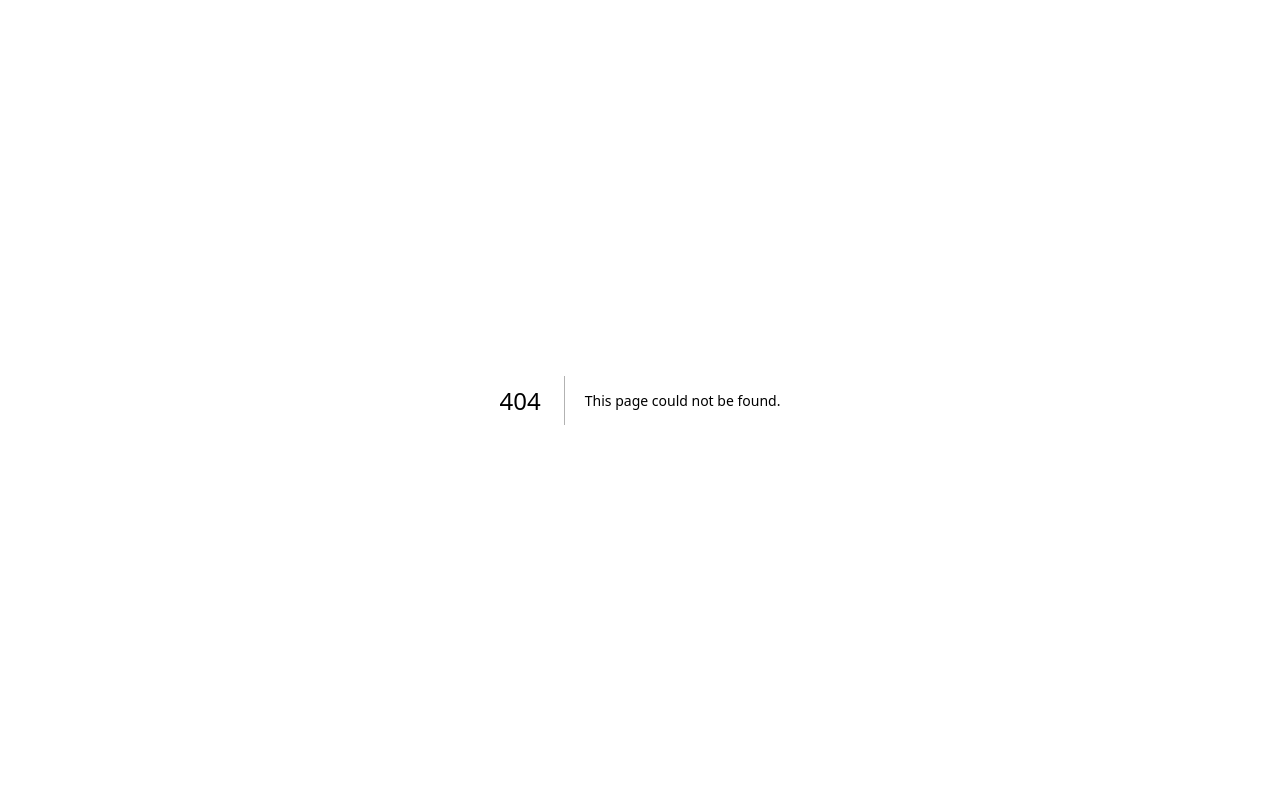
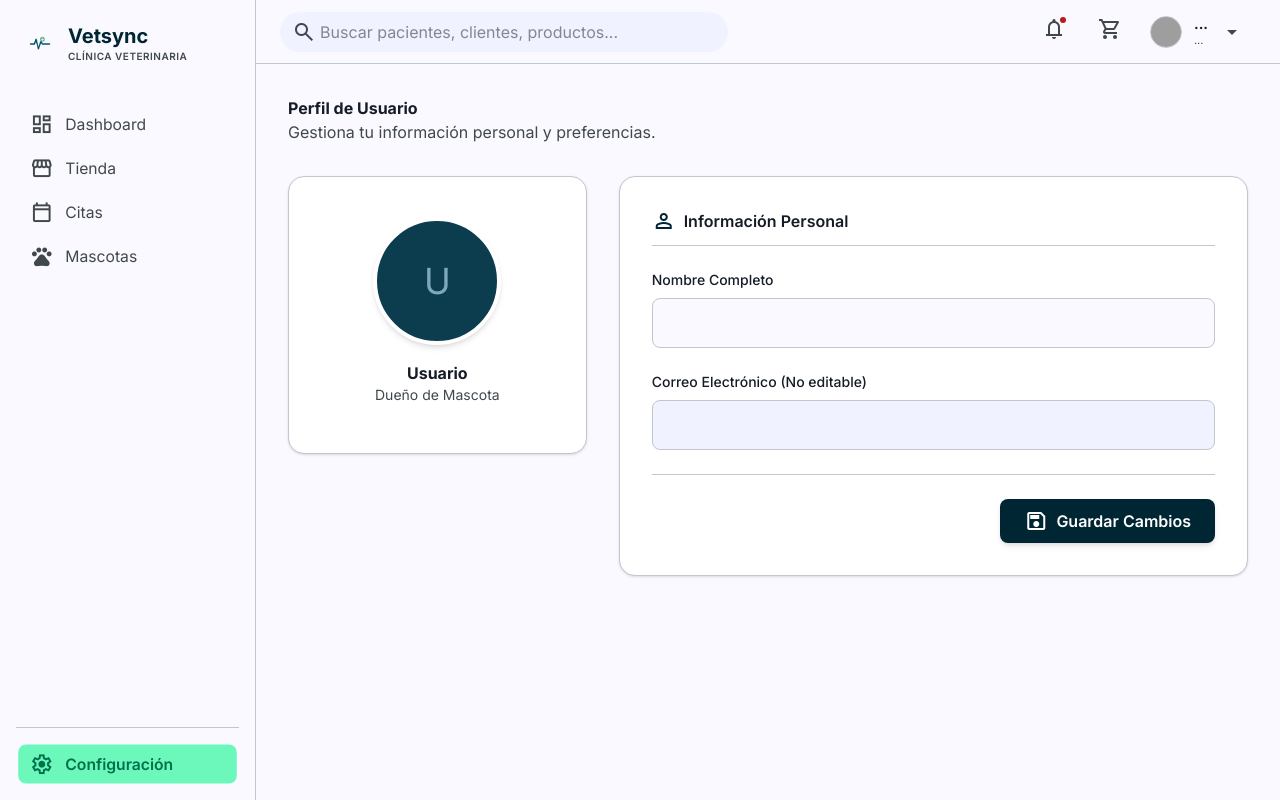
Before and after one commit to Kev287mejia/proyecto-veterinaria, a Next.js app: page /perfil in a window 1280 px wide. Before the commit this address had no page. Built offline with nearby package versions, Linux system fonts and the light colour scheme; no server answers; grey boxes are pictures that could not be loaded.

Commit message:
feat: add perfil page to resolve 404 error

```diff
--- /dev/null
+++ b/app/(dashboard)/perfil/page.tsx
@@ -0,0 +1,134 @@
+"use client";
+
+import React, { useState, useEffect } from 'react';
+import { createClient } from '@/utils/supabase/client';
+
+export default function Perfil() {
+  const [loading, setLoading] = useState(true);
+  const [saving, setSaving] = useState(false);
+  const [profile, setProfile] = useState<any>(null);
+  const [email, setEmail] = useState('');
+  const [fullName, setFullName] = useState('');
+  const [message, setMessage] = useState<{ type: 'success' | 'error', text: string } | null>(null);
+
+  const supabase = createClient();
+
+  useEffect(() => {
+    async function loadProfile() {
+      const { data: { user } } = await supabase.auth.getUser();
+      if (user) {
+        setEmail(user.email || '');
+        const { data: userProfile } = await supabase
+          .from('profiles')
+          .select('*')
+          .eq('id', user.id)
+          .single();
+
+        if (userProfile) {
+          setProfile(userProfile);
+          setFullName(userProfile.full_name || '');
+        }
+      }
+      setLoading(false);
+    }
+    loadProfile();
+  }, []);
+
+  const handleSave = async (e: React.FormEvent) => {
+    e.preventDefault();
+    setSaving(true);
+    setMessage(null);
+
+    const { data: { user } } = await supabase.auth.getUser();
+    if (user) {
+      const { error } = await supabase
+        .from('profiles')
+        .update({ full_name: fullName })
+        .eq('id', user.id);
+
+      if (error) {
+        setMessage({ type: 'error', text: 'Error al actualizar el perfil' });
+      } else {
+        setMessage({ type: 'success', text: 'Perfil actualizado con éxito' });
+      }
+    }
+    setSaving(false);
+  };
+
+  if (loading) {
+    return <div className="p-8">Cargando perfil...</div>;
+  }
+
+  const roleName = profile?.role === 'vet' ? 'Veterinario / Clínica' : 'Dueño de Mascota';
+
+  return (
+    <div className="space-y-8 pb-12">
+      <div className="mb-8">
+        <h1 className="text-headline-lg font-bold text-on-surface">Perfil de Usuario</h1>
+        <p className="text-on-surface-variant text-body-lg">Gestiona tu información personal y preferencias.</p>
+      </div>
+
+      <div className="grid grid-cols-1 xl:grid-cols-3 gap-8">
+        {/* Left Column: Avatar & Quick Info */}
+        <div className="bg-surface-container-lowest border border-outline-variant rounded-2xl p-6 flex flex-col items-center text-center xl:col-span-1 shadow-sm h-fit">
+          <div className="relative mb-4 mt-4">
+            <div className="w-32 h-32 rounded-full border-4 border-surface-container-lowest bg-primary-container flex items-center justify-center text-on-primary-container text-4xl shadow-md">
+              {fullName ? fullName.charAt(0).toUpperCase() : 'U'}
+            </div>
+          </div>
+          <h2 className="text-title-md font-bold text-on-surface">{fullName || 'Usuario'}</h2>
+          <p className="text-on-surface-variant text-sm mb-6">{roleName}</p>
+        </div>
+
+        {/* Right Column: Edit Form */}
+        <div className="bg-surface-container-lowest border border-outline-variant rounded-2xl p-8 xl:col-span-2 shadow-sm">
+          <h3 className="text-title-md font-semibold text-on-surface mb-6 border-b border-outline-variant pb-3 flex items-center gap-2">
+            <span className="material-symbols-outlined text-primary">person</span>
+            Información Personal
+          </h3>
+          <form onSubmit={handleSave} className="space-y-6">
+            <div className="grid grid-cols-1 gap-6">
+              <div>
+                <label className="block text-sm font-medium text-on-surface mb-2" htmlFor="full-name">Nombre Completo</label>
+                <input
+                  className="w-full px-4 py-3 rounded-lg border border-outline-variant bg-surface focus:ring-2 focus:ring-primary focus:border-primary transition-colors outline-none text-on-surface"
+                  id="full-name"
+                  type="text"
+                  value={fullName}
+                  onChange={(e) => setFullName(e.target.value)}
+                />
+              </div>
+              <div>
+                <label className="block text-sm font-medium text-on-surface mb-2" htmlFor="email">Correo Electrónico (No editable)</label>
+                <input
+                  className="w-full px-4 py-3 rounded-lg border border-outline-variant bg-surface-container-low text-on-surface-variant outline-none cursor-not-allowed"
+                  id="email"
+                  type="email"
+                  value={email}
+                  disabled
+                />
+              </div>
+            </div>
+
+            {message && (
+              <div className={`p-4 rounded-lg text-sm font-medium ${message.type === 'success' ? 'bg-secondary-container text-on-secondary-container' : 'bg-error-container text-on-error-container'}`}>
+                {message.text}
+              </div>
+            )}
+
+            <div className="flex justify-end gap-4 pt-6 mt-6 border-t border-outline-variant">
+              <button
+                type="submit"
+                disabled={saving}
+                className="px-6 py-2.5 rounded-lg font-semibold bg-primary text-on-primary hover:bg-primary-container transition-colors shadow-md flex items-center gap-2 disabled:opacity-50"
+              >
+                <span className="material-symbols-outlined text-[18px]">save</span>
+                {saving ? 'Guardando...' : 'Guardar Cambios'}
+              </button>
+            </div>
+          </form>
+        </div>
+      </div>
+    </div>
+  );
+}
```
